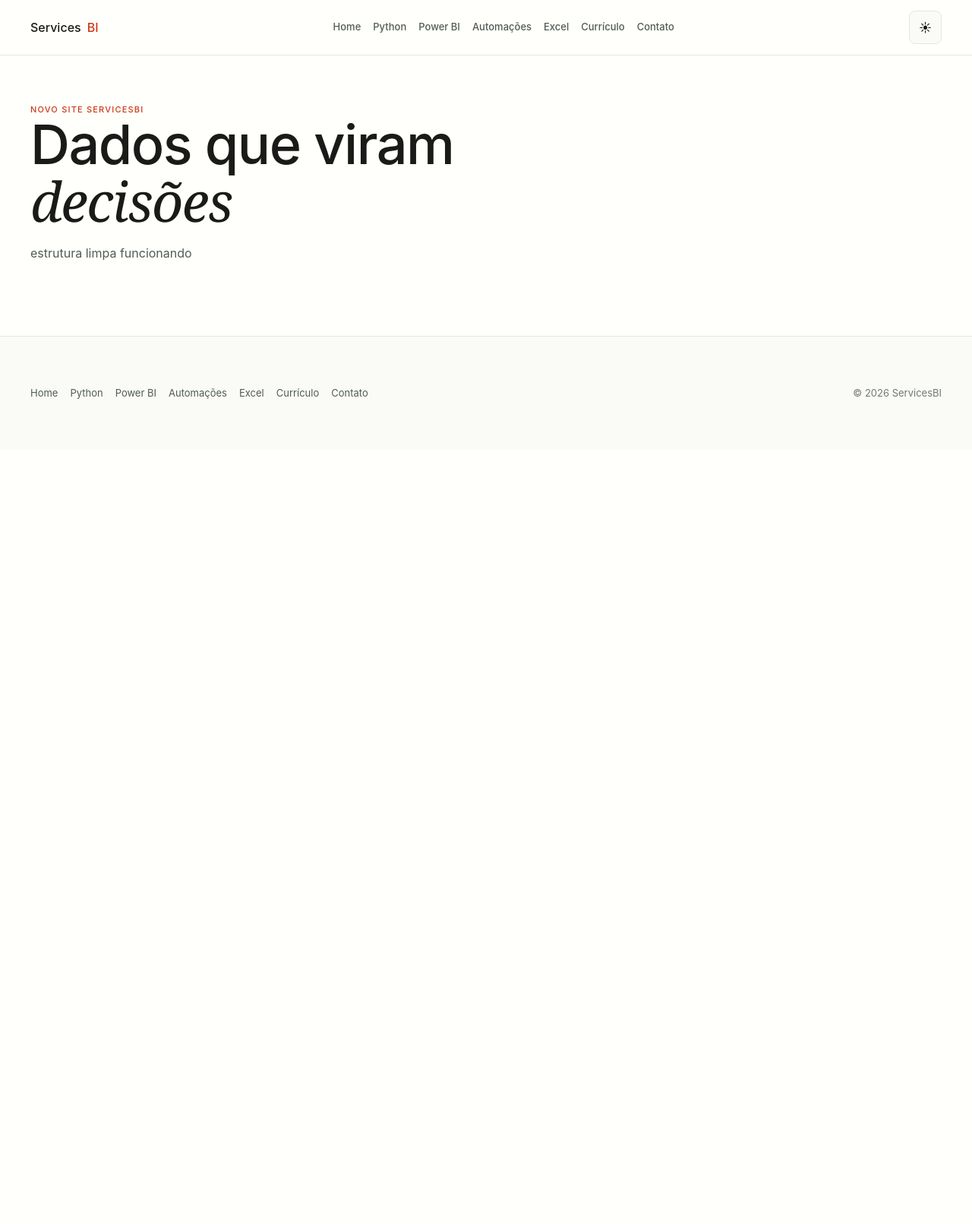
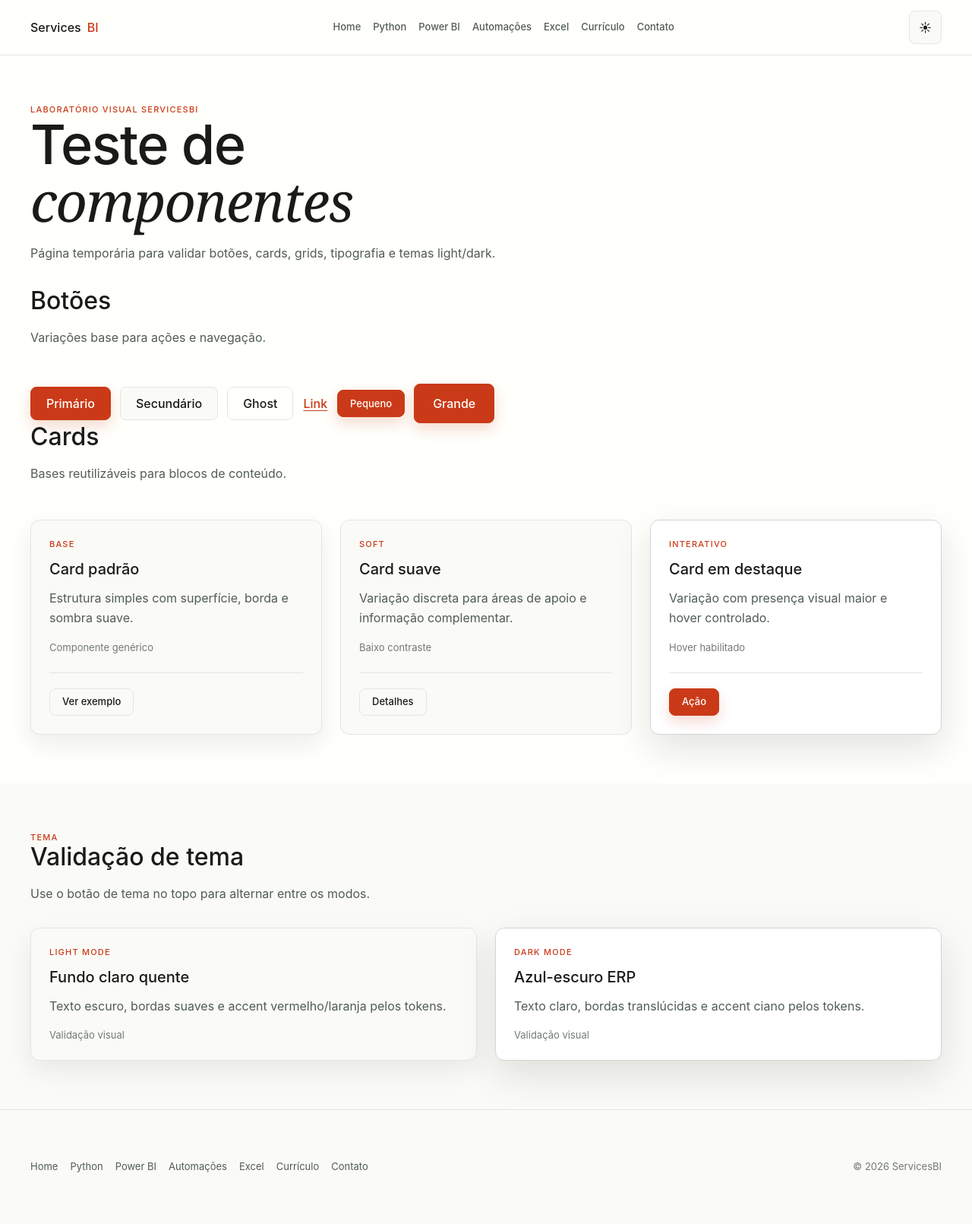
Before and after one commit to ServicesBI/site_servicesbi, a Django app: page / in a window 1280 px wide. Shown: the whole page at 76% size. Before the commit the page ends 525 px from the top, so only its background shows below. Run offline with Django 5.2, Linux system fonts and the light colour scheme.

Commit message:
Adiciona laboratorio visual e ajusta componentes base

```diff
--- a/static/css/buttons.css
+++ b/static/css/buttons.css
@@ -40,10 +40,12 @@
     color: var(--color-bg);
     background: var(--color-accent);
     border-color: var(--color-accent);
+    box-shadow: 0 8px 18px color-mix(in srgb, var(--color-accent) 18%, transparent);
 }
 
 .btn--primary:hover {
-    box-shadow: var(--shadow-soft);
+    border-color: var(--color-accent);
+    box-shadow: 0 10px 24px color-mix(in srgb, var(--color-accent) 22%, transparent);
 }
 
 .btn--secondary {
--- a/static/css/cards.css
+++ b/static/css/cards.css
@@ -1,4 +1,6 @@
 .card {
+    position: relative;
+    overflow: hidden;
     padding: var(--space-6);
     color: var(--color-text-body);
     background: var(--color-surface);
@@ -19,13 +21,35 @@
 }
 
 .card--interactive {
-    transition: border-color 160ms ease, box-shadow 160ms ease, transform 160ms ease;
+    transition: border-color 180ms ease, box-shadow 180ms ease, transform 180ms ease;
+}
+
+.card--interactive::after {
+    content: "";
+    position: absolute;
+    right: var(--space-5);
+    bottom: 0;
+    left: var(--space-5);
+    height: 3px;
+    background: var(--color-accent);
+    border-radius: var(--radius-sm) var(--radius-sm) 0 0;
+    transform: scaleX(0);
+    transform-origin: center;
+    transition: transform 180ms ease;
 }
 
 .card--interactive:hover {
     border-color: var(--color-border-strong);
+    box-shadow: var(--shadow-soft);
+    transform: translateY(-3px);
+}
+
+.card--interactive:hover::after {
+    transform: scaleX(1);
+}
+
+.card--strong.card--interactive:hover {
     box-shadow: var(--shadow-card);
-    transform: translateY(-2px);
 }
 
 .card__icon {
--- a/templates/pages/home.html
+++ b/templates/pages/home.html
@@ -1,15 +1,96 @@
 {% extends "base.html" %}
 
-{% block title %}ServicesBI | Dados, BI, Python e Automações{% endblock %}
-{% block meta_description %}ServicesBI: dados, BI, Python e automações.{% endblock %}
+{% block title %}ServicesBI | Laboratório visual{% endblock %}
+{% block meta_description %}Página temporária para validar componentes visuais do ServicesBI.{% endblock %}
 
 {% block content %}
 <section class="section">
     <div class="container">
         <div class="section-header">
-            <p class="eyebrow text-accent">Novo site ServicesBI</p>
-            <h1 class="section-title">Dados que viram <span class="display-word">decisões</span></h1>
-            <p class="section-subtitle">estrutura limpa funcionando</p>
+            <p class="eyebrow text-accent">Laboratório visual ServicesBI</p>
+            <h1 class="section-title">Teste de <span class="display-word">componentes</span></h1>
+            <p class="section-subtitle">Página temporária para validar botões, cards, grids, tipografia e temas light/dark.</p>
+        </div>
+
+        <div class="stack">
+            <div class="section-header">
+                <h2 class="section-title">Botões</h2>
+                <p class="section-subtitle">Variações base para ações e navegação.</p>
+            </div>
+
+            <div class="btn-group">
+                <a class="btn btn--primary" href="#">Primário</a>
+                <a class="btn btn--secondary" href="#">Secundário</a>
+                <a class="btn btn--ghost" href="#">Ghost</a>
+                <a class="btn btn--link" href="#">Link</a>
+                <button class="btn btn--primary btn--sm" type="button">Pequeno</button>
+                <button class="btn btn--primary btn--lg" type="button">Grande</button>
+            </div>
+        </div>
+
+        <div class="stack">
+            <div class="section-header">
+                <h2 class="section-title">Cards</h2>
+                <p class="section-subtitle">Bases reutilizáveis para blocos de conteúdo.</p>
+            </div>
+
+            <div class="grid-3">
+                <article class="card">
+                    <p class="card__eyebrow">Base</p>
+                    <h3 class="card__title">Card padrão</h3>
+                    <p class="card__text">Estrutura simples com superfície, borda e sombra suave.</p>
+                    <p class="card__meta">Componente genérico</p>
+                    <div class="card__footer">
+                        <a class="btn btn--secondary btn--sm" href="#">Ver exemplo</a>
+                    </div>
+                </article>
+
+                <article class="card card--soft">
+                    <p class="card__eyebrow">Soft</p>
+                    <h3 class="card__title">Card suave</h3>
+                    <p class="card__text">Variação discreta para áreas de apoio e informação complementar.</p>
+                    <p class="card__meta">Baixo contraste</p>
+                    <div class="card__footer">
+                        <a class="btn btn--ghost btn--sm" href="#">Detalhes</a>
+                    </div>
+                </article>
+
+                <article class="card card--strong card--interactive">
+                    <p class="card__eyebrow">Interativo</p>
+                    <h3 class="card__title">Card em destaque</h3>
+                    <p class="card__text">Variação com presença visual maior e hover controlado.</p>
+                    <p class="card__meta">Hover habilitado</p>
+                    <div class="card__footer">
+                        <a class="btn btn--primary btn--sm" href="#">Ação</a>
+                    </div>
+                </article>
+            </div>
+        </div>
+    </div>
+</section>
+
+<section class="section section--soft">
+    <div class="container">
+        <div class="section-header">
+            <p class="eyebrow text-accent">Tema</p>
+            <h2 class="section-title">Validação de tema</h2>
+            <p class="section-subtitle">Use o botão de tema no topo para alternar entre os modos.</p>
+        </div>
+
+        <div class="grid-2">
+            <article class="card">
+                <p class="card__eyebrow">Light mode</p>
+                <h3 class="card__title">Fundo claro quente</h3>
+                <p class="card__text">Texto escuro, bordas suaves e accent vermelho/laranja pelos tokens.</p>
+                <p class="card__meta">Validação visual</p>
+            </article>
+
+            <article class="card card--strong">
+                <p class="card__eyebrow">Dark mode</p>
+                <h3 class="card__title">Azul-escuro ERP</h3>
+                <p class="card__text">Texto claro, bordas translúcidas e accent ciano pelos tokens.</p>
+                <p class="card__meta">Validação visual</p>
+            </article>
         </div>
     </div>
 </section>
```
